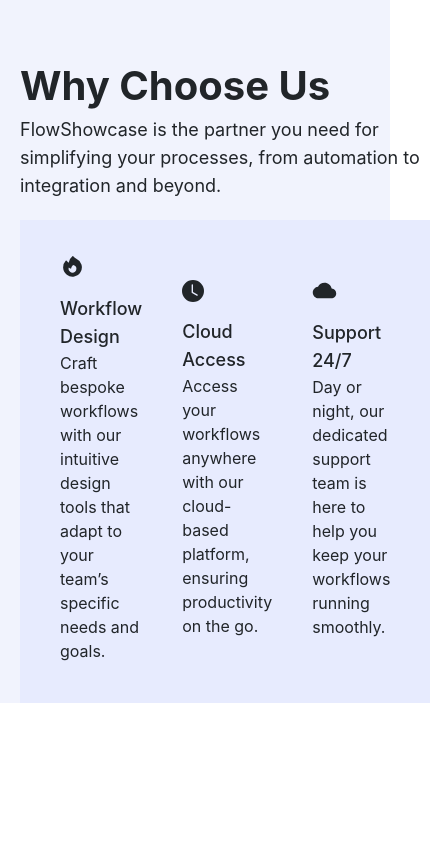
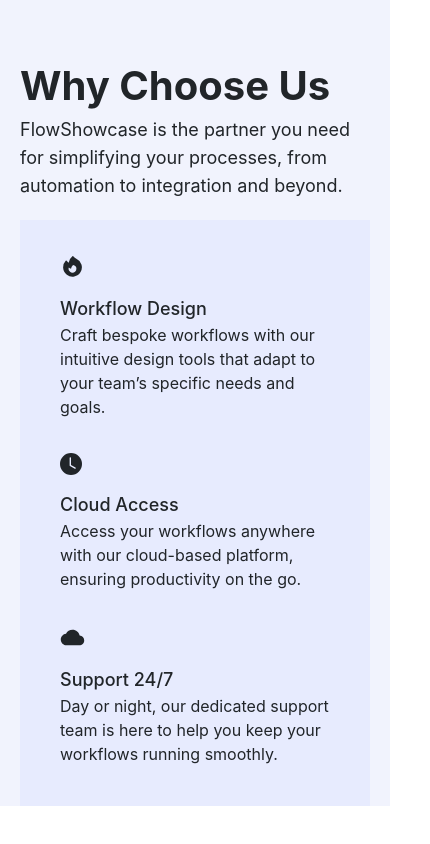
Before and after one commit to Yowani24/flexflow, a React (Vite) app: page / in a window 390 px wide. Shown: the part 2472-3316 px from the top of the page, 430 px wide, since content can reach past the window. Built offline with nearby package versions, Linux system fonts and the light colour scheme.

Commit message:
Chore:Ajuste de responsividade

```diff
--- a/src/pages/Showcase.jsx
+++ b/src/pages/Showcase.jsx
@@ -144,7 +144,7 @@ export default function Showcase() {
       <section className='mt-28 mb-40 flex flex-col items-center w-fit mx-auto'>
         <h2 className='text-[#212529] font-bold text-[40px] self-start'>Why Choose Us</h2>
         <p className='text-[#212529] text-lg mb-5 font-normal self-start'>FlowShowcase is the partner you need for simplifying your processes, from automation to integration and beyond.</p>
-        <div className='flex items-center gap-10 bg-[#e7ebfe] p-10'>
+        <div className='flex items-center gap-10 bg-[#e7ebfe] p-10 flex-wrap'>
           <div className='flex flex-col gap-4'>
           <HiFire size={25} className='text-[#212529] mt-[-6px]'/>
           <p className='flex flex-col text-[#212529] max-w-[290px]'>
```
